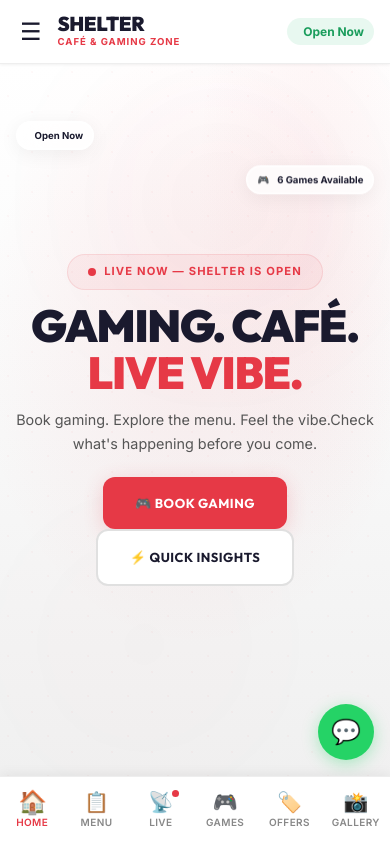
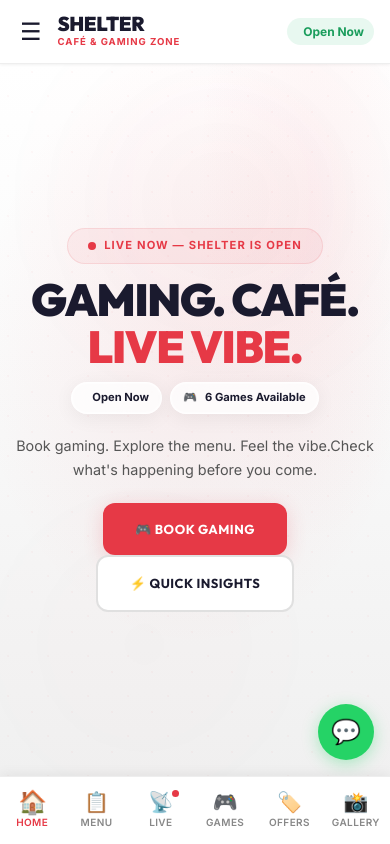
Before and after one commit to mokshjalalwani-dotcom/Shelter, a React (Vite) app: page / in a window 390 px wide. Shown: the top 844 px of the page. Built offline with nearby package versions, Linux system fonts and the light colour scheme.

Commit message:
fix: make live status badges robust on mobile by using inline flow

```diff
--- a/src/pages/Home.css
+++ b/src/pages/Home.css
@@ -168,16 +168,40 @@
 
 .hide-mobile { display: none; }
 
+/* Hide inline status indicators on desktop by default */
+.hero-mobile-status {
+  display: none;
+}
+
 @media (max-width: 768px) {
   .hero {
     min-height: calc(100svh - 132px); /* 100svh minus navbar & bottom nav */
   }
-  .hero-float-card {
-    font-size: 0.6rem;
-    padding: 6px 10px;
+
+  /* Hide absolute floating cards on mobile to prevent overlapping */
+  .hero-float-1,
+  .hero-float-2 {
+    display: none !important;
   }
-  .hero-float-1 { top: 8%; left: 4%; }
-  .hero-float-2 { top: 15%; right: 4%; }
+
+  /* Center and style the inline live status row on mobile */
+  .hero-mobile-status {
+    display: flex;
+    justify-content: center;
+    align-items: center;
+    gap: var(--space-sm);
+    margin-bottom: var(--space-lg);
+  }
+
+  .hero-status-card {
+    display: flex;
+    align-items: center;
+    gap: 8px;
+    font-size: 0.7rem;
+    font-weight: var(--fw-bold);
+    white-space: nowrap;
+    padding: 6px 12px;
+  }
 
   .hero-container {
     padding: 16px;
--- a/src/pages/Home.jsx
+++ b/src/pages/Home.jsx
@@ -39,6 +39,19 @@ export default function Home() {
               Gaming. Café.<br />
               <span className="hero-title-accent">Live Vibe.</span>
             </h1>
+
+            {/* Inline live status on mobile to prevent overlapping */}
+            <div className="hero-mobile-status">
+              <div className="hero-status-card glass-card">
+                <span className="pulse-dot-success"></span>
+                <span>Open Now</span>
+              </div>
+              <div className="hero-status-card glass-card">
+                <span>🎮</span>
+                <span>{LIVE_STATUS.gamesAvailable} Games Available</span>
+              </div>
+            </div>
+
             <p className="hero-subtitle">
               Book gaming. Explore the menu. Feel the vibe.<br className="hide-mobile" />
               Check what's happening before you come.
```
